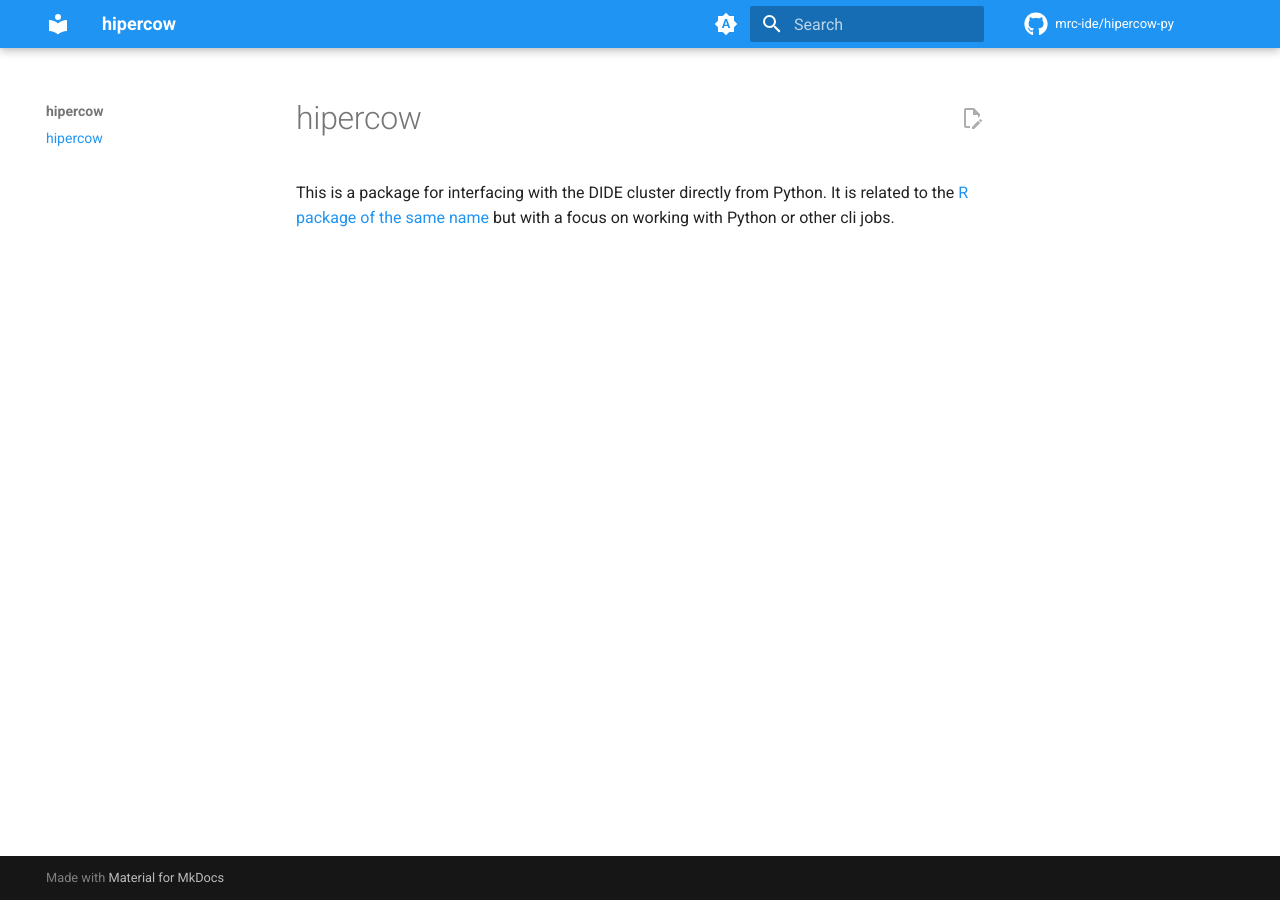
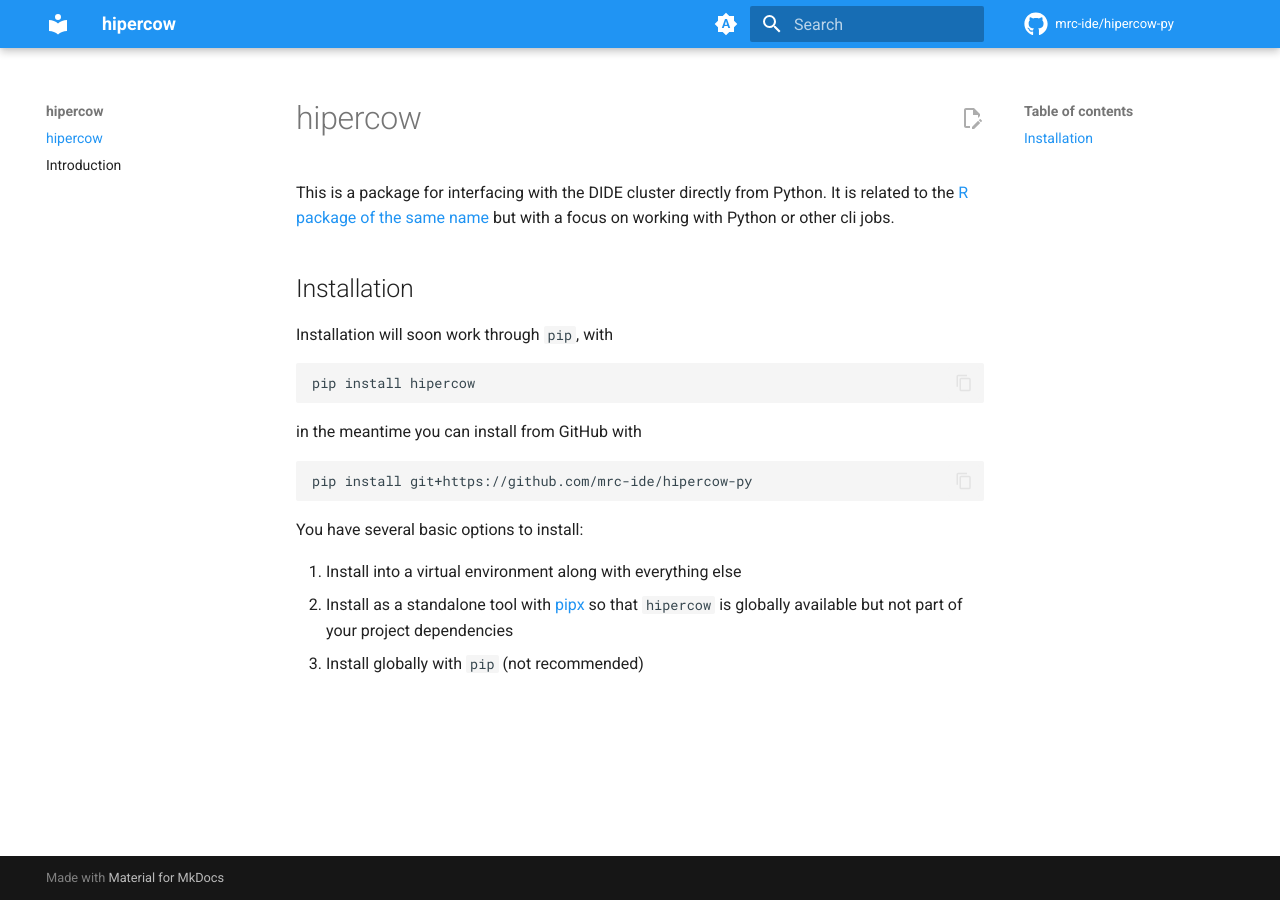
Before and after one commit to mrc-ide/hipercow-py, an MkDocs documentation site: the page built from docs/index.md, in a window 1280 px wide. Built offline with MkDocs 1.6.1 and Material for MkDocs 9.7.7, drawn with Linux system fonts in a browser that asks for light colours; comment, search, counter and statistics services are not loaded.

````diff
--- a/docs/index.md
+++ b/docs/index.md
@@ -1,3 +1,23 @@
 # hipercow
 
 This is a package for interfacing with the DIDE cluster directly from Python.  It is related to the [R package of the same name](https://mrc-ide.github.io/hipercow/) but with a focus on working with Python or other cli jobs.
+
+## Installation
+
+Installation will soon work through `pip`, with
+
+```sh
+pip install hipercow
+```
+
+in the meantime you can install from GitHub with
+
+```sh
+pip install git+https://github.com/mrc-ide/hipercow-py
+```
+
+You have several basic options to install:
+
+1. Install into a virtual environment along with everything else
+2. Install as a standalone tool with [pipx](https://pipx.pypa.io/stable/) so that `hipercow` is globally available but not part of your project dependencies
+3. Install globally with `pip` (not recommended)
--- a/mkdocs.yml
+++ b/mkdocs.yml
@@ -12,6 +12,8 @@ theme:
     repo: fontawesome/brands/github
   features:
     - content.action.edit
+    - content.code.copy
+    - content.code.annotate
   palette:
     # Palette toggle for automatic mode
     - media: "(prefers-color-scheme)"
````
Also changed, not shown: docs/introduction.md (added, +129 -0 lines).
